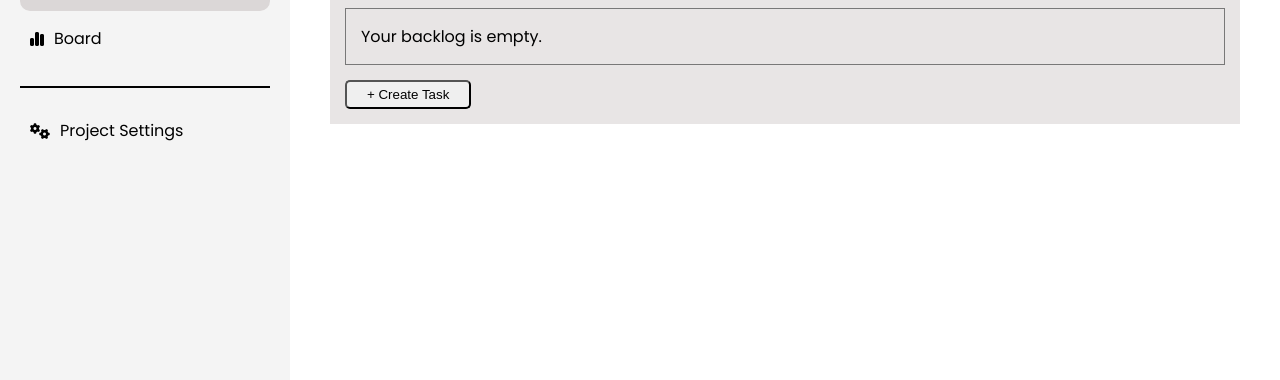
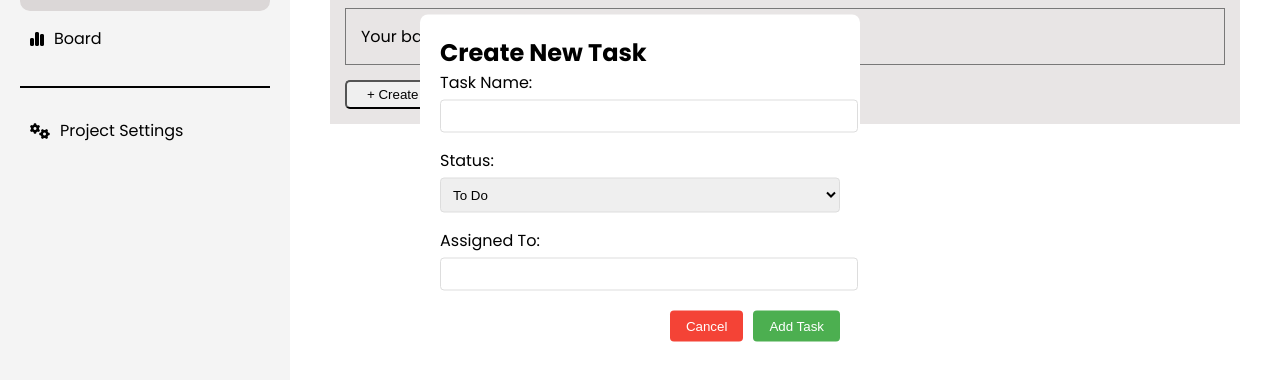
Before and after one commit to SenSlay/Taskly, a plain HTML site: page pages/backlog.html in a window 1280 px wide. Shown: the part 212-592 px from the top of the page. Drawn offline with Linux system fonts and the light colour scheme.

Commit message:
updated backlog.html page for the create task button pop-up

```diff
--- a/pages/backlog.html
+++ b/pages/backlog.html
@@ -54,7 +54,38 @@
         </div>
       </div>
     </div>
+
+    <!-- updated HTML by Ryonan -->
+    <!-- Task Modal -->
+    <div class="backlog-content modal-overlay" id="taskModal">
+      <div class="modal">
+        <h2>Create New Task</h2>
+        <form id="taskForm">
+          <div class="form-group">
+            <label>Task Name:</label>
+            <input type="text" id="taskName" required>
+          </div>
+          <div class="form-group">
+            <label>Status:</label>
+            <select id="taskStatus">
+              <option value="To Do">To Do</option>
+              <option value="In Progress">In Progress</option>
+              <option value="Completed">Completed</option>
+            </select>
+          </div>
+          <div class="form-group">
+            <label>Assigned To:</label>
+            <input type="text" id="taskAssigned">
+          </div>
+          <div class="modal-buttons">
+            <button type="button" class="cancel-btn">Cancel</button>
+            <button type="submit">Add Task</button>
+          </div>
+        </form>
+      </div>
+    </div>
   </main>
+
   <script src="/js/backlog.js"></script>
 </body>
 </html>
```
